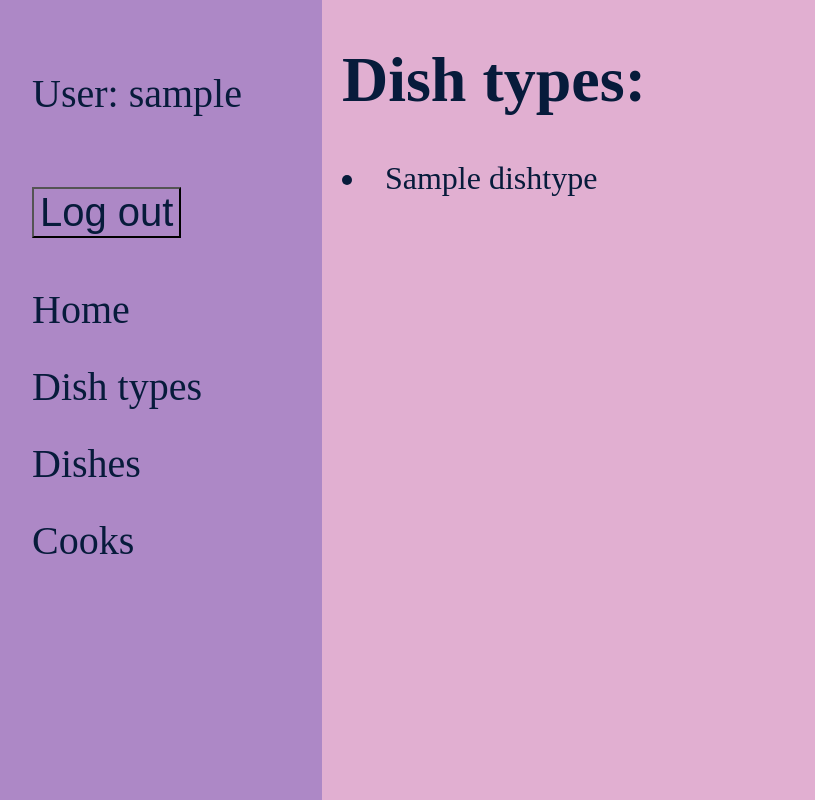
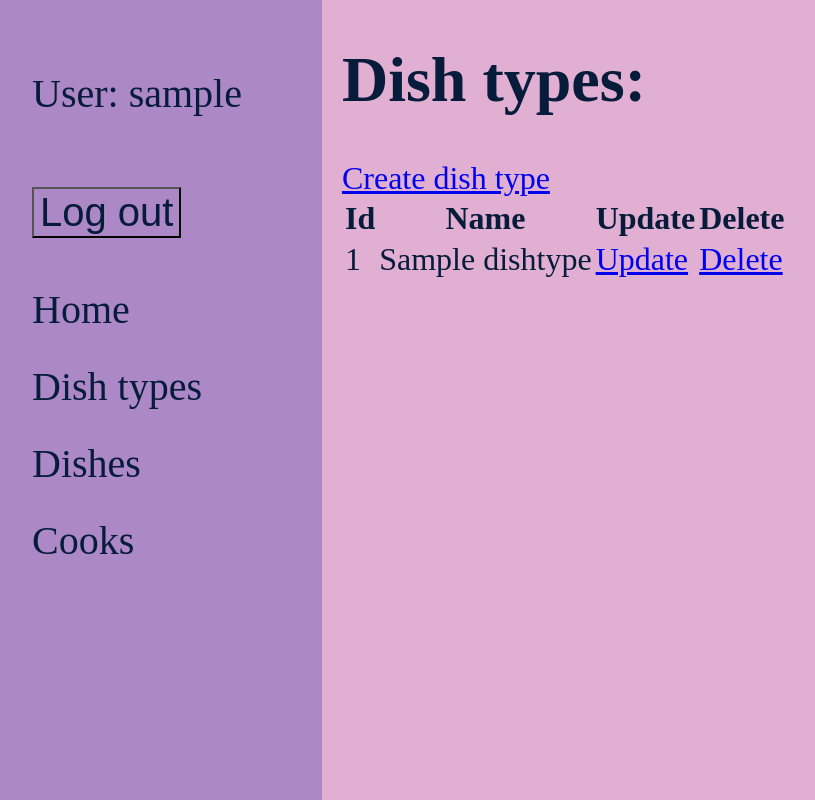
Before and after one commit to sachavskyi/culinary-system, a Django app: page /dish_types/ in a window 1280 px wide. Shown: the whole page, without its empty margins (8-823 px from the left). Run offline with Django 5.2, Linux system fonts and the light colour scheme; a user stored in the database is signed in; tables that the repository leaves empty hold one stand-in row (values such as "Sample post").

Commit message:
feat: add CRUD for DishType and Dish models

```diff
--- a/kitchen/urls.py
+++ b/kitchen/urls.py
@@ -7,6 +7,12 @@ from kitchen.views import (
     DishTypeListView,
     CookListView,
     CookDetailView,
+    DishTypeCreateView,
+    DishTypeUpdateView,
+    DishTypeDeleteView,
+    DishCreateView,
+    DishUpdateView,
+    DishDeleteView,
 )
 
 
@@ -14,7 +20,28 @@ urlpatterns = [
     path("", index, name="index"),
     path("dishes/", DishListView.as_view(), name="dish-list"),
     path("dishes/<int:pk>/", DishDetailView.as_view(), name="dish-detail"),
+    path("dishs/create/", DishCreateView.as_view(),
+         name="dish-create"),
+    path("dishs/<int:pk>/update/", DishUpdateView.as_view(),
+         name="dish-update"),
+    path("dishs/<int:pk>/delete/", DishDeleteView.as_view(),
+         name="dish-delete"),
     path("dish_types/", DishTypeListView.as_view(), name="dish-type-list"),
+    path(
+        "dish_types/create/",
+        DishTypeCreateView.as_view(),
+        name="dish-type-create"
+    ),
+    path(
+        "dish_types/<int:pk>/update/" ,
+        DishTypeUpdateView.as_view(),
+        name="dish-type-update"
+    ),
+    path(
+        "dish_types/<int:pk>/delete/",
+        DishTypeDeleteView.as_view(),
+        name="dish-type-delete"
+    ),
     path("cooks/", CookListView.as_view(), name="cook-list"),
     path("cooks/<int:pk>/", CookDetailView.as_view(), name="cook-detail"),
 ]
--- a/kitchen/views.py
+++ b/kitchen/views.py
@@ -1,6 +1,7 @@
 from django.contrib.auth.decorators import login_required
 from django.contrib.auth.mixins import LoginRequiredMixin
 from django.shortcuts import render
+from django.urls import reverse_lazy
 from django.views import generic
 
 from kitchen.models import Dish, DishType, Cook
@@ -27,12 +28,53 @@ class DishDetailView(LoginRequiredMixin, generic.DetailView):
     template_name = "kitchen/dish_detail.html"
 
 
+class DishCreateView(LoginRequiredMixin, generic.CreateView):
+    model = Dish
+    fields = "__all__"
+    template_name = "kitchen/dish_form.html"
+    success_url = reverse_lazy("kitchen:dish-list")
+
+
+class DishUpdateView(LoginRequiredMixin, generic.UpdateView):
+    model = Dish
+    fields = "__all__"
+    template_name = "kitchen/dish_form.html"
+    success_url = reverse_lazy("kitchen:dish-list")
+
+
+class DishDeleteView(LoginRequiredMixin, generic.DeleteView):
+    model = Dish
+    template_name = "kitchen/dish_delete_confirm.html"
+    success_url = reverse_lazy("kitchen:dish-list")
+
+
 class DishTypeListView(LoginRequiredMixin, generic.ListView):
     model = DishType
     queryset = DishType.objects.order_by("name")
     paginate_by = 5
     template_name = "kitchen/dish_type_list.html"
     context_object_name = "dish_type_list"
+
+
+class DishTypeCreateView(LoginRequiredMixin, generic.CreateView):
+    model = DishType
+    fields = "__all__"
+    template_name = "kitchen/dish_type_form.html"
+    success_url = reverse_lazy("kitchen:dish-type-list")
+
+
+class DishTypeUpdateView(LoginRequiredMixin, generic.UpdateView):
+    model = DishType
+    fields = "__all__"
+    template_name = "kitchen/dish_type_form.html"
+    success_url = reverse_lazy("kitchen:dish-type-list")
+
+
+class DishTypeDeleteView(LoginRequiredMixin, generic.DeleteView):
+    model = DishType
+    template_name = "kitchen/dish_type_delete_confirm.html"
+    context_object_name = "dish_type"
+    success_url = reverse_lazy("kitchen:dish-type-list")
 
 
 class CookListView(LoginRequiredMixin, generic.ListView):
--- a/templates/kitchen/dish_detail.html
+++ b/templates/kitchen/dish_detail.html
@@ -12,6 +12,8 @@
   {% if dish.cooks %}
     {% for cook in dish.cooks.all %}
       <p>username: {{ cook.username }}, first name: {{ cook.first_name }}, last name: {{ cook.last_name }}</p>
+      <a href={% url "kitchen:dish-update" dish.id %}>Update</a>
+      <a href={% url "kitchen:dish-delete" dish.id %}>Delete</a>
     {% endfor %}
   {% else %}
     <p>No cooks</p>
--- a/templates/kitchen/dish_list.html
+++ b/templates/kitchen/dish_list.html
@@ -2,6 +2,7 @@
 
 {% block content %}
   <h1>Dish list</h1>
+  <a href={% url "kitchen:dish-create" %}>Create dish</a>
   {% if dish_list %}
     <ul>
       {% for dish in dish_list %}
--- a/templates/kitchen/dish_type_list.html
+++ b/templates/kitchen/dish_type_list.html
@@ -2,10 +2,24 @@
 
 {% block content %}
   <h1>Dish types:</h1>
+  <a href={% url "kitchen:dish-type-create" %}>Create dish type</a>
   {% if dish_type_list %}
-    {% for dish_type in dish_type_list %}
-      <li>{{ dish_type.name }}</li>
-    {% endfor %}
+    <table>
+      <tr>
+        <th>Id</th>
+        <th>Name</th>
+        <th>Update</th>
+        <th>Delete</th>
+      </tr>
+      {% for dish_type in dish_type_list %}
+        <tr>
+          <td>{{ dish_type.id }}</td>
+          <td>{{ dish_type.name }}</td>
+          <td><a href={% url "kitchen:dish-type-update" dish_type.id %}>Update</a></td>
+          <td><a href={% url "kitchen:dish-type-delete" dish_type.id %}>Delete</a></td>
+        </tr>
+      {% endfor %}
+    </table>
   {% else %}
     <h1>No dish types</h1>
   {% endif %}
```
Also changed, not shown: templates/kitchen/dish_delete_confirm.html (added, +10 -0 lines), templates/kitchen/dish_form.html (added, +10 -0 lines), templates/kitchen/dish_type_delete_confirm.html (added, +10 -0 lines), templates/kitchen/dish_type_form.html (added, +10 -0 lines).
